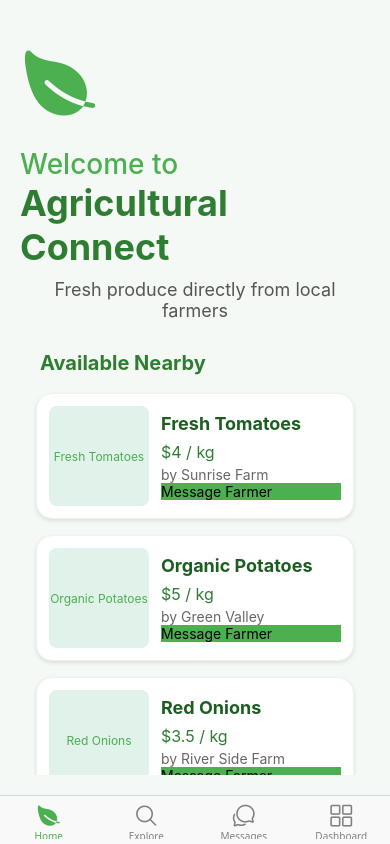
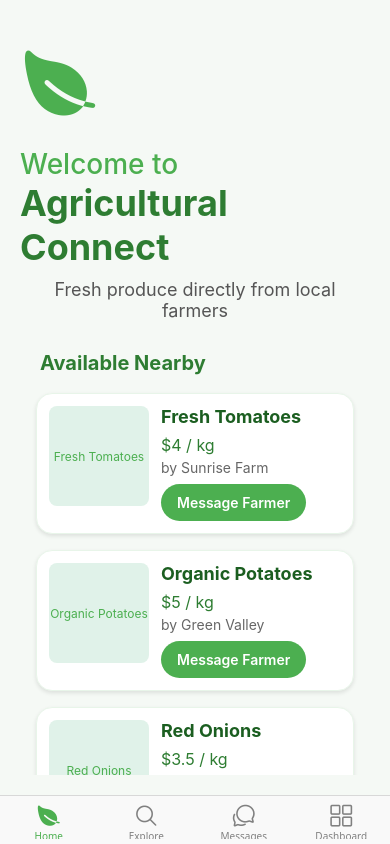
Before and after one commit to samuelbinogma/AgriConnect, a React Native app: screen / in a window 390 px wide. Built offline with nearby package versions, Linux system fonts and the light colour scheme.

Commit message:
adding styling to message-to-farmer-button

```diff
--- a/styles.js
+++ b/styles.js
@@ -102,5 +102,15 @@ export const styles = StyleSheet.create({
 
     messageButton: {
         backgroundColor: '#4CAF50',
-    }
+        paddingVertical: 10,
+        paddingHorizontal: 16,
+        borderRadius: 20,
+        alignSelf: 'flex-start',
+        marginTop: 8,
+    },
+    messageButtonText: {
+        color: 'white',
+        fontSize: 14,
+        fontWeight: '600',
+    },
 });
```
